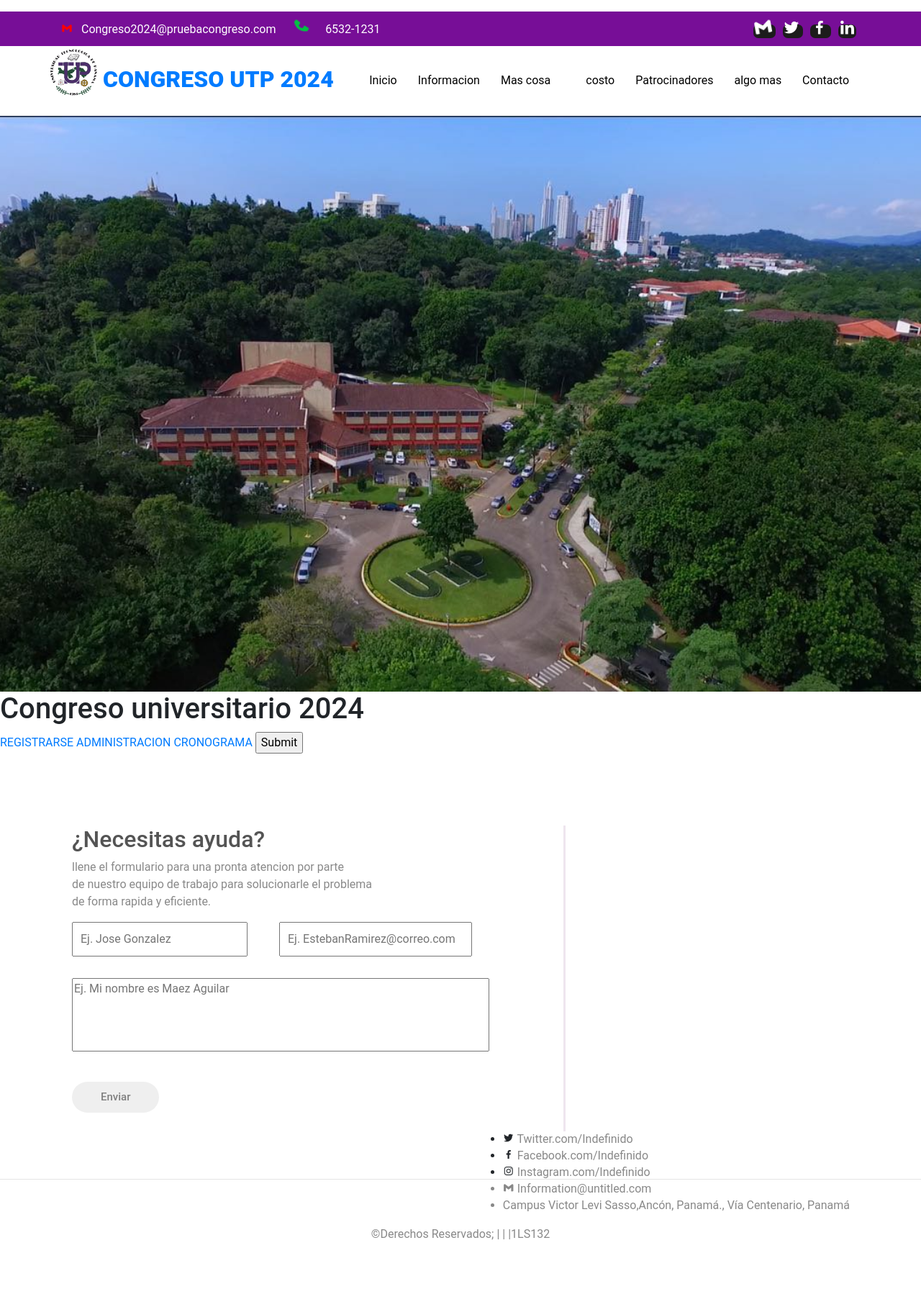
After one commit to josh19ds1/Proyecto_FDESVII, a PHP site: page /haderfoter/index.php in a window 1280 px wide. The commit adds this page. Shown: the whole page at 72% size. Run offline with PHP 8.4, Linux system fonts and the light colour scheme.

Commit message:
10del10 21h

```diff
--- /dev/null
+++ b/haderfoter/index.php
@@ -0,0 +1,24 @@
+<!DOCTYPE html>
+<html lang="en">
+<head>
+    <meta charset="UTF-8">
+    <meta http-equiv="X-UA-Compatible" content="IE=edge">
+    <meta name="viewport" content="width=device-width, initial-scale=1.0">
+    <title>Document</title>
+</head>
+<body>
+    <?php include("view/encabezado.php")?>
+
+    <h1> Congreso universitario 2024 </h1>
+    <form method="POST" action="?OPS=MAPA" class="formulario">
+        <a href="?ops=Registrar" class="Boton">REGISTRARSE</a>
+        <a href="?ops=Administrar" class="Boton2">ADMINISTRACION</a>
+        <a href="?ops=Cronograma" class="Boton3">CRONOGRAMA</a>
+
+        <input type="submit" class="Boton4" valus="MAPA">
+
+    </form>
+    <?php include("view/footer.php")?>
+
+</body>
+</html>
--- a/haderfoter/headerfoter.php
+++ b/haderfoter/view/encabezado.php
@@ -18,7 +18,7 @@
     <!-- Style -->
     <link rel="stylesheet" href="public/css/headerfoder.css">
 
-    <title>Website Menu #4</title>
+    <title>Congreso2024</title>
 </head>
   <body>
 
@@ -120,56 +120,7 @@
 
       </header>
 
-    <div class="hero" style="background-image: url('images/1.jpg');"></div>
+    <div class="hero" style="background-image: url('public/images/1.jpg');"></div>
 
-    <!--foter-->
-    <section class="general formu">
-      <!--parte de la informacion coludna izquierda-->
-      <section class="form">
-          <h2>¿Necesitas ayuda?</h2>
-          <p>llene el formulario para una pronta atencion por parte <br> de nuestro
-              equipo de trabajo para solucionarle el problema <br> de forma rapida y eficiente.</p>
-          <!--comenzo de el cuadro formulario izquierda-->
-          <form action="">
-              <section class="nombre">
-                  <input placeholder="Ej. Jose Gonzalez " type="text">
-              </section>
-              <section class="email">
-                  <input placeholder="Ej. EstebanRamirez@correo.com" type="email">
-              </section>
-              <section class="texto">
-                  <textarea  placeholder="Ej. Mi nombre es Maez Aguilar" rows="4"></textarea>
-              </section>
-              <section>
-                  <input class="gs22 boton2" type="submit" value="Enviar">
-              </section>
-          </form>
-      </section>
-      <section class="datos">
-          <!--Parte derecha redes-->
-          <div>
-              <ul>
-                <li class="Twitter"> <i class="bx bxl-twitter bx-xs"></i> <a href="">Twitter.com/Indefinido</a> </li>
-                <!--Twitter-->
-                <li class="Facebook"> <i class="bx bxl-facebook bx-xs"></i> <a href=""> Facebook.com/Indefinido</a> </li>
-                <!--Facebook-->
-                <li class="Instagram"> <i class="bx bxl-instagram bx-xs"></i> <a href="">Instagram.com/Indefinido</a> </li>
-                <!--Instagram-->
-                <li class="Direccion"> <i class="bx bxl-gmail bx-xs"></i> </a>Information@untitled.com</li>
-                <!--Dirrecion de correo-->
-                <li class="Calle">Campus Victor Levi Sasso,Ancón, Panamá., Vía Centenario, Panamá</li>
-            </ul>
-          </div>
-      </section>
-  </section>
-
-  <hr>
-  <!--footer-->
-  <footer class="derecho">
-      <section>
-          <p>©Derechos Reservados; | | |1LS132</p>
-          <!--dirrecion de el link que de imaguen que tenia-->
-      </section>
-  </footer>
   </body>
 </html>
--- /dev/null
+++ b/haderfoter/view/footer.php
@@ -0,0 +1,71 @@
+<!DOCTYPE html>
+<html lang="en">
+<head>
+    <meta charset="UTF-8">
+    <meta http-equiv="X-UA-Compatible" content="IE=edge">
+    <meta name="viewport" content="width=device-width, initial-scale=1.0">
+    <link href='https://unpkg.com/boxicons@2.1.1/css/boxicons.min.css' rel='stylesheet'>
+
+
+
+
+<!-- Bootstrap CSS -->
+<link rel="stylesheet" href="public/css/bootstrap.min.css">
+
+<!-- Style -->
+<link rel="stylesheet" href="public/css/headerfoder.css">
+
+
+</head>
+<body>
+        <!--foter-->
+        <section class="general formu">
+      <!--parte de la informacion coludna izquierda-->
+      <section class="form">
+          <h2>¿Necesitas ayuda?</h2>
+          <p>llene el formulario para una pronta atencion por parte <br> de nuestro
+              equipo de trabajo para solucionarle el problema <br> de forma rapida y eficiente.</p>
+          <!--comenzo de el cuadro formulario izquierda-->
+          <form action="">
+              <section class="nombre">
+                  <input placeholder="Ej. Jose Gonzalez " type="text">
+              </section>
+              <section class="email">
+                  <input placeholder="Ej. EstebanRamirez@correo.com" type="email">
+              </section>
+              <section class="texto">
+                  <textarea  placeholder="Ej. Mi nombre es Maez Aguilar" rows="4"></textarea>
+              </section>
+              <section>
+                  <input class="gs22 boton2" type="submit" value="Enviar">
+              </section>
+          </form>
+      </section>
+      <section class="datos">
+          <!--Parte derecha redes-->
+          <div>
+              <ul>
+                <li class="Twitter"> <i class="bx bxl-twitter bx-xs"></i> <a href="">Twitter.com/Indefinido</a> </li>
+                <!--Twitter-->
+                <li class="Facebook"> <i class="bx bxl-facebook bx-xs"></i> <a href=""> Facebook.com/Indefinido</a> </li>
+                <!--Facebook-->
+                <li class="Instagram"> <i class="bx bxl-instagram bx-xs"></i> <a href="">Instagram.com/Indefinido</a> </li>
+                <!--Instagram-->
+                <li class="Direccion"> <i class="bx bxl-gmail bx-xs"></i> </a>Information@untitled.com</li>
+                <!--Dirrecion de correo-->
+                <li class="Calle">Campus Victor Levi Sasso,Ancón, Panamá., Vía Centenario, Panamá</li>
+            </ul>
+          </div>
+      </section>
+  </section>
+
+  <hr>
+  <!--footer-->
+  <footer class="derecho">
+      <section>
+          <p>©Derechos Reservados; | | |1LS132</p>
+          <!--dirrecion de el link que de imaguen que tenia-->
+      </section>
+  </footer>
+</body>
+</html>
```
Also changed, not shown: haderfoter/controller/controller.php (added).
